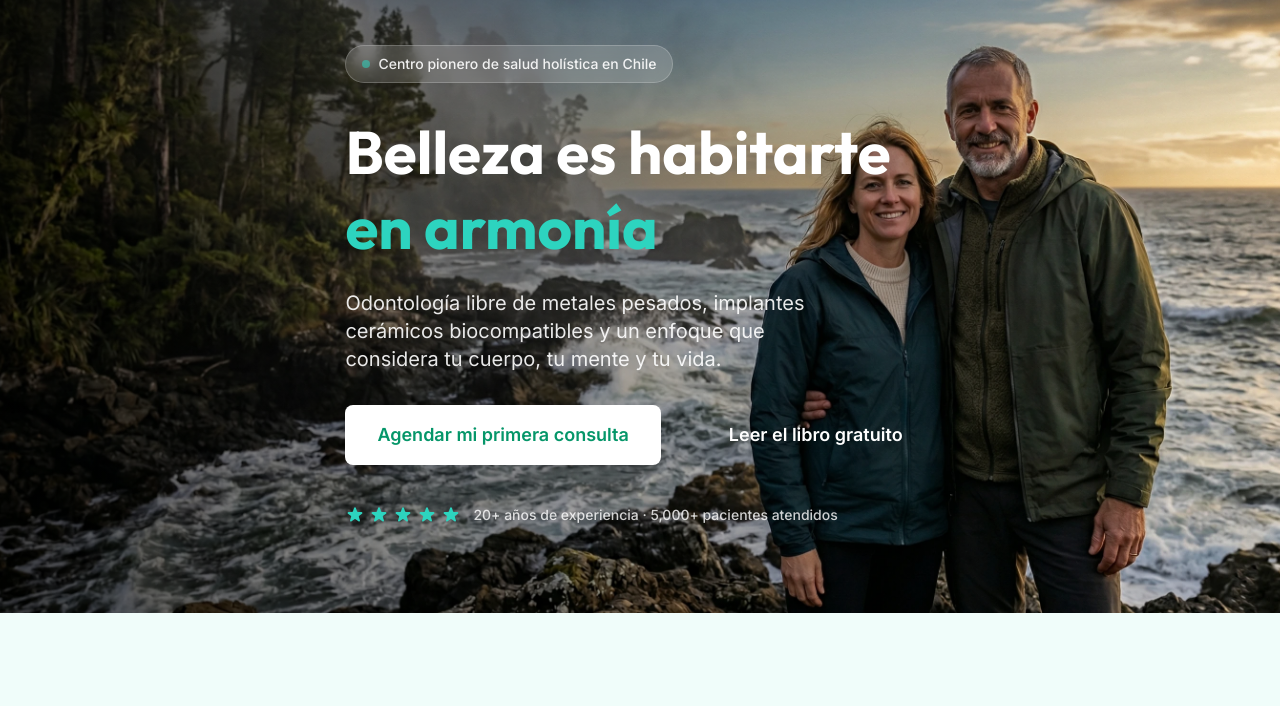
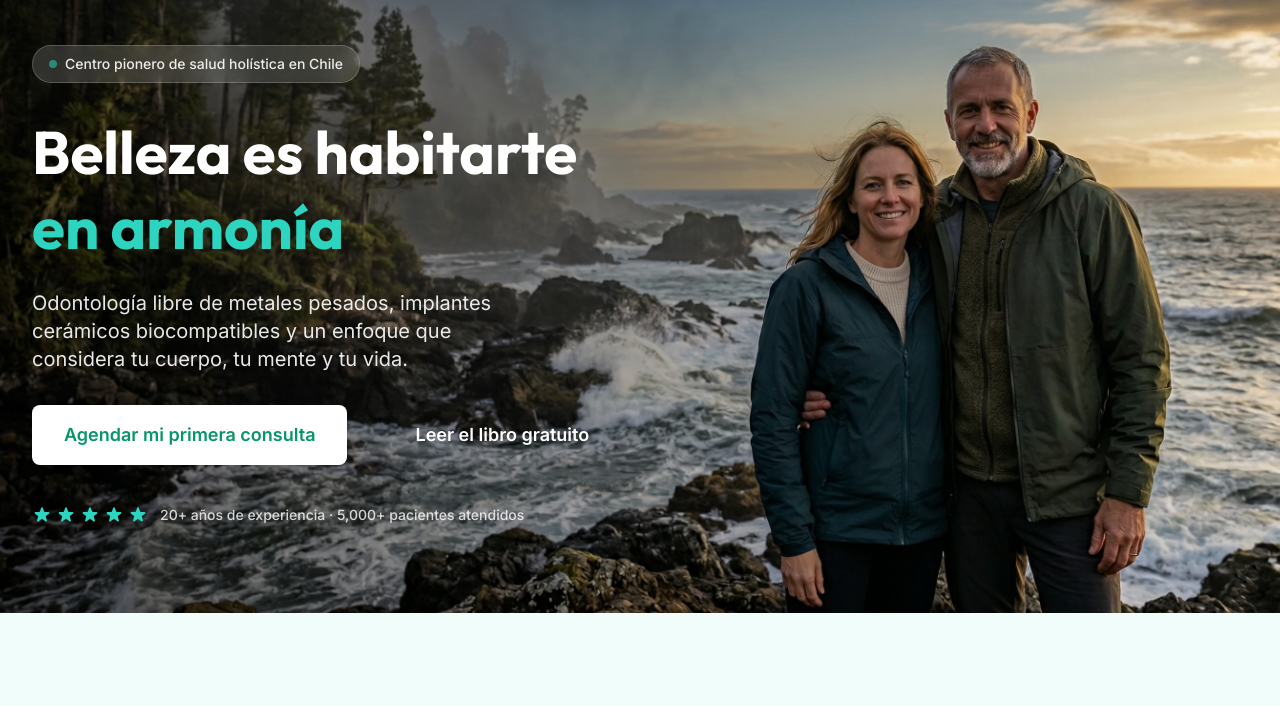
Before and after one commit to desarrollo33-lab/centro-salud-holistica, an Astro site: page / in a window 1280 px wide. Shown: the part 67-773 px from the top of the page. Built offline with nearby package versions, Linux system fonts and the light colour scheme; Astro itself is replaced by a stand-in of ours; some icons are missing.

Commit message:
fix: remove flex from hero section - Container was centered as flex item

```diff
--- a/src/components/sections/HeroHome.astro
+++ b/src/components/sections/HeroHome.astro
@@ -5,7 +5,7 @@ import Container from "../ui/Container.astro";
 import { siteConfig } from "../../data/site";
 ---
 
-<section data-hero class="relative min-h-[600px] lg:min-h-[85vh] flex items-start overflow-hidden">
+<section data-hero class="relative min-h-[600px] lg:min-h-[85vh] overflow-hidden">
   <div class="absolute inset-0">
     <img
       src="/images/hero-home.webp"
```
